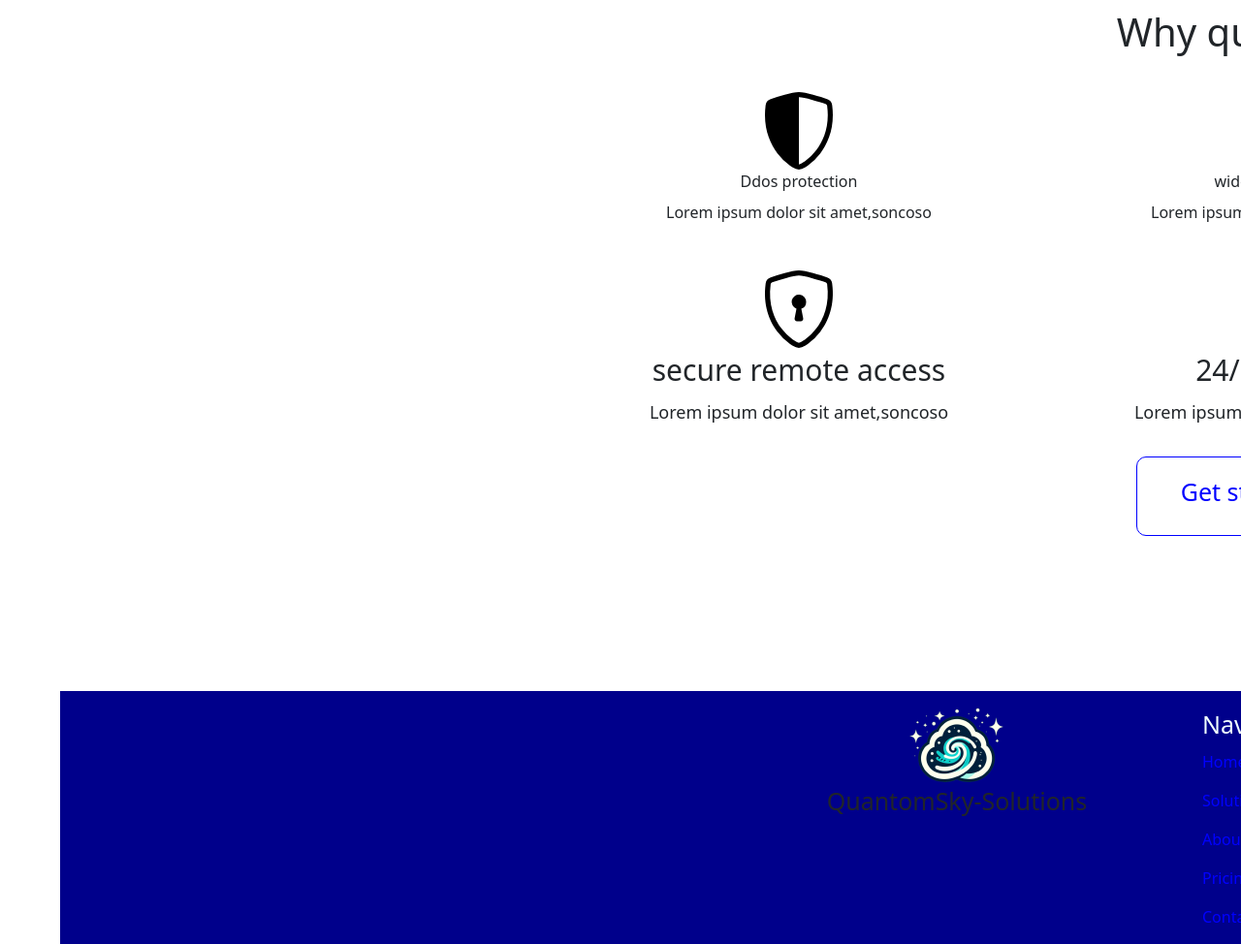
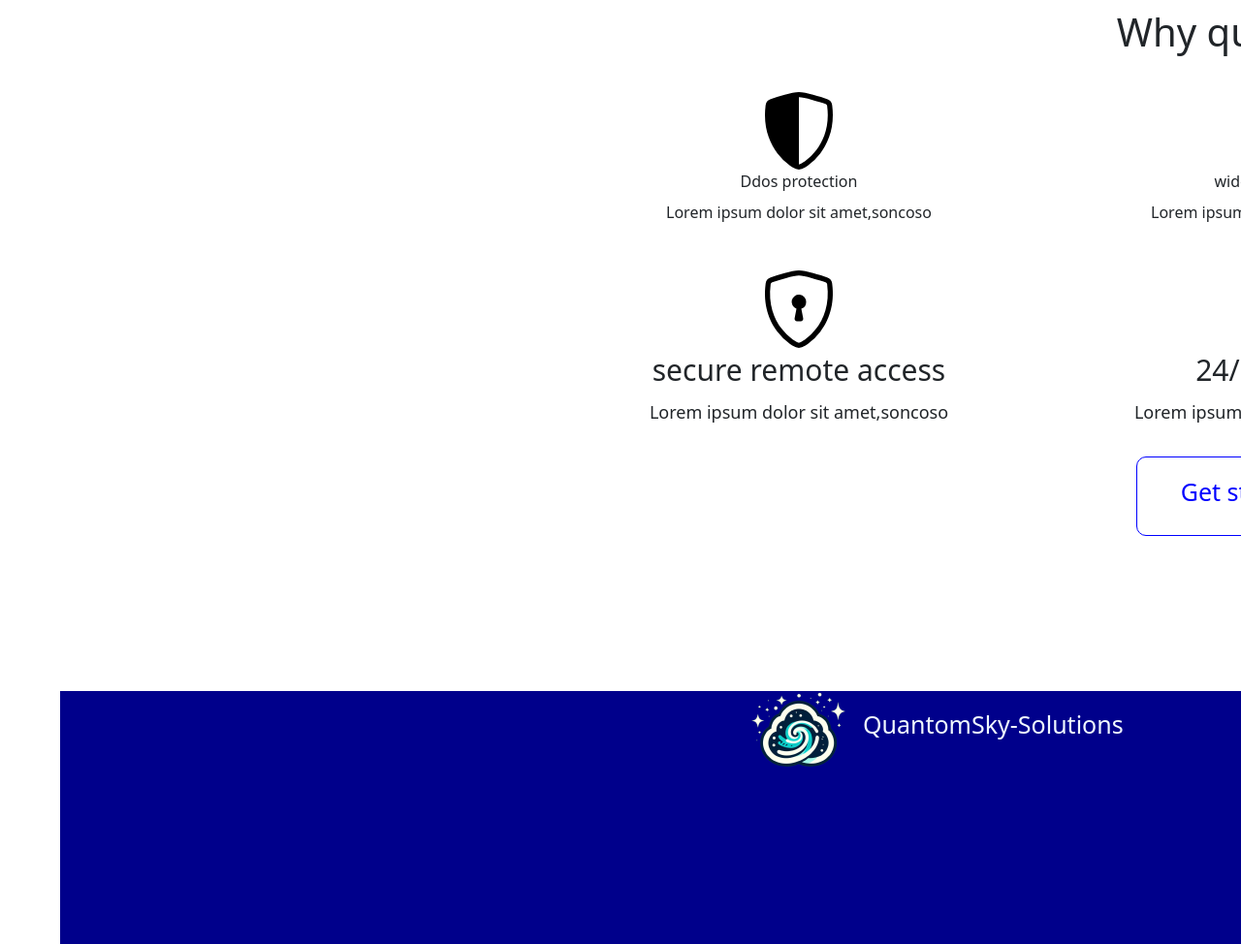
Before and after one commit to Filipp548056/html-bootstrap, a website: page index.html in a window 1280 px wide. Shown: the part 1923-2897 px from the top of the page at 97% size. Drawn offline with nearby package versions, Linux system fonts and the light colour scheme.

Commit message:
12/01/2025

```diff
--- a/index.html
+++ b/index.html
@@ -278,11 +278,13 @@
 
     <div class="container-fluid" style="background-color: darkblue; width:2560px">
         <div class="row" style="margin-top: 10rem; width: 1500px; margin-left: 43rem;">
-            <div class="col-md-4" style="text-align: center; width: 450px">
+            <div class="col-md-4" style="width: 100px;">
+                <img src="images/logo-nav.png" style="width:100px">
+            </div>
+            <div class="col-md-4" style="text-align: center; width: 450px;">
                 <div class="card border-0">
                     <div class="card-body" style="background-color: darkblue;">
-                    <img src="images/logo-nav.png" style="width:100px">
-                    <div class="card-title" style="font-size: 25px;">QuantomSky-Solutions</div>
+                    <div class="card-title" style="font-size: 25px; text-align: start; color: aliceblue;">QuantomSky-Solutions</div>
                     </div>
                     </div>
             </div>
```
